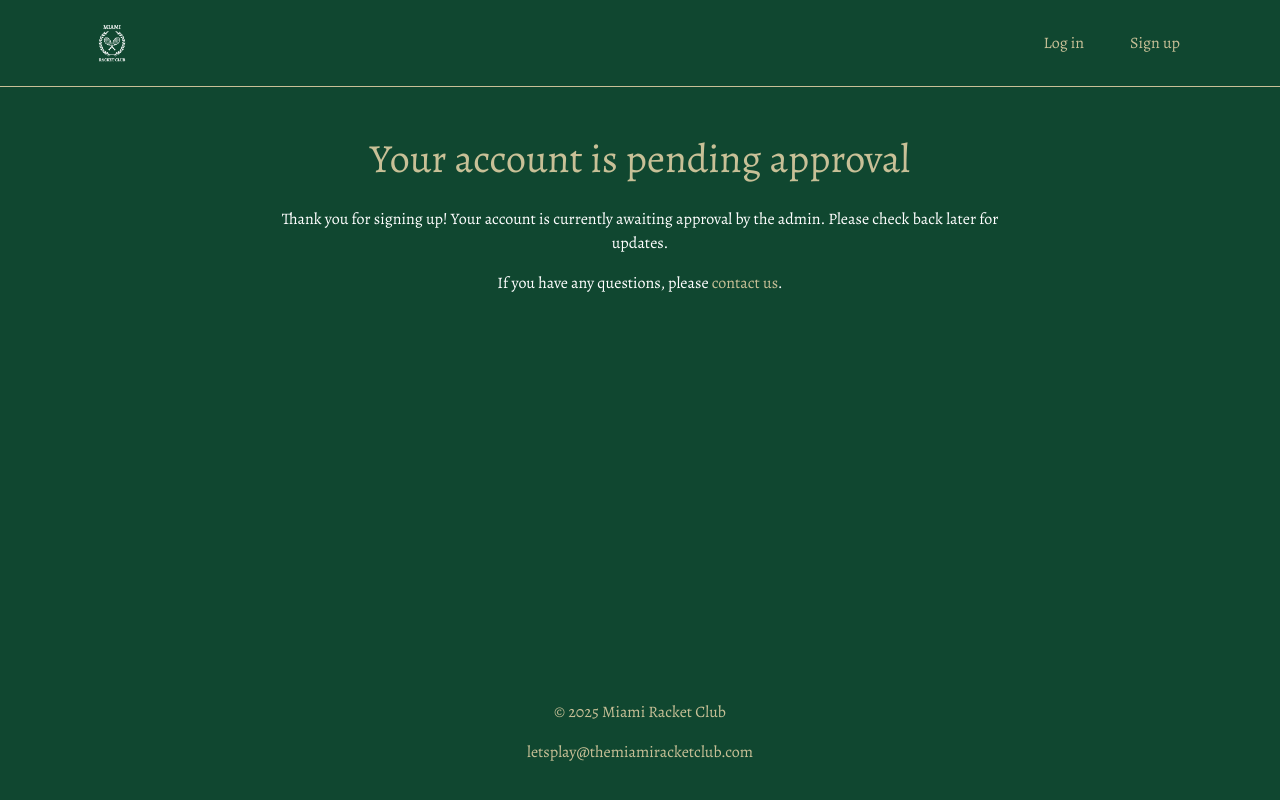
After one commit to vicenteramirezg/miami-racket-club, a Django app: page /pending-approval/ in a window 1280 px wide. The commit adds this page. Run offline with Django 5.2, Linux system fonts and the light colour scheme.

Commit message:
Added users need to be approved by admin.

```diff
--- a/miami_racket_club/miami_racket_club/urls.py
+++ b/miami_racket_club/miami_racket_club/urls.py
@@ -1,19 +1,3 @@
-"""
-URL configuration for miami_racket_club project.
-
-The `urlpatterns` list routes URLs to views. For more information please see:
-    https://docs.djangoproject.com/en/5.1/topics/http/urls/
-Examples:
-Function views
-    1. Add an import:  from my_app import views
-    2. Add a URL to urlpatterns:  path('', views.home, name='home')
-Class-based views
-    1. Add an import:  from other_app.views import Home
-    2. Add a URL to urlpatterns:  path('', Home.as_view(), name='home')
-Including another URLconf
-    1. Import the include() function: from django.urls import include, path
-    2. Add a URL to urlpatterns:  path('blog/', include('blog.urls'))
-"""
 from django.contrib import admin
 from django.urls import path, include
 from rankings.views import SignUpView
@@ -26,5 +10,9 @@ urlpatterns = [
     path('accounts/signup/', SignUpView.as_view(), name='signup'),
     path('terms-and-conditions/', views.terms_and_conditions, name='terms_and_conditions'),
     path('profile/<str:username>/', views.profile, name='profile'),
-    path('', include('rankings.urls'))
+
+    # Add the pending approval page URL pattern here
+    path('pending-approval/', views.pending_approval, name='pending_approval'),
+
+    path('', include('rankings.urls')),
 ]
--- a/miami_racket_club/rankings/models.py
+++ b/miami_racket_club/rankings/models.py
@@ -40,6 +40,7 @@ class Player(models.Model):
     neighborhood = models.CharField(max_length=50, choices=NEIGHBORHOOD_CHOICES, default='Other')
     phone_number = models.CharField(max_length=15, blank=True, null=True)  # US phone numbers only
     created_at = models.DateTimeField(default=timezone.now)  # Automatically set when the player is created
+    is_approved = models.BooleanField(default=False)  # Tracks admin approval
 
     def matches_played(self):
         return self.matches_as_winner.count() + self.matches_as_loser.count()
@@ -72,7 +73,7 @@ class Player(models.Model):
         super().save(*args, **kwargs)
 
     def __str__(self):
-        return f"{self.first_name} {self.last_name}" if self.first_name and self.last_name else self.user.username
+        return f"{self.first_name} {self.last_name}" if self.first_name and self.last_name else f"{self.user.username}"
 
 class Match(models.Model):
     winner = models.ForeignKey(Player, on_delete=models.CASCADE, related_name="won_matches")
--- a/miami_racket_club/rankings/static/rankings/styles.css
+++ b/miami_racket_club/rankings/static/rankings/styles.css
@@ -86,8 +86,18 @@ a:hover {
 }
 
 .home-link:hover {
-    color: #104730;
-    text-decoration: underline;
+    color: #c8c097; /* Keep light beige on hover */
+    text-decoration: underline; /* Add underline on hover */
+}
+
+/* Optional: Add a slight hover effect to links within the home page */
+.home-text a {
+    color: #c8c097;
+}
+
+.home-text a:hover {
+    color: #c8c097;
+    text-decoration: underline; /* Keep underline on hover */
 }
 
 /* Styling for Winner and Loser profile links inside Recent Matches table */
--- /dev/null
+++ b/miami_racket_club/rankings/templates/registration/pending_approval.html
@@ -0,0 +1,21 @@
+{% extends 'rankings/base.html' %}
+
+{% block content %}
+<div class="container">
+    <div class="row justify-content-center">
+        <div class="col-lg-8"> <!-- Narrower width for the content -->
+            <div class="home-container">
+                <h1 class="my-4 text-center home-title">
+                    <span>Your account is pending approval</span>
+                </h1>
+                <p class="text-center home-text">
+                    Thank you for signing up! Your account is currently awaiting approval by the admin. Please check back later for updates.
+                </p>
+                <p class="text-center home-text">
+                    If you have any questions, please <a href="mailto:contact@miamiracketclub.com" class="home-link">contact us</a>.
+                </p>
+            </div>
+        </div>
+    </div>
+</div>
+{% endblock %}
--- a/miami_racket_club/rankings/urls.py
+++ b/miami_racket_club/rankings/urls.py
@@ -1,8 +1,11 @@
 from django.urls import path
 from . import views
+from django.contrib.auth import views as auth_views
+from .views import CustomLoginView
 
 urlpatterns = [
     path('submit/', views.submit_match, name='submit_match'),
+    path('accounts/login/', CustomLoginView.as_view(), name='login'),
     path('player-directory/', views.player_directory, name='player_directory'),
     path('leaderboard/', views.leaderboard, name='leaderboard')
 ]
--- a/miami_racket_club/rankings/views.py
+++ b/miami_racket_club/rankings/views.py
@@ -1,19 +1,24 @@
 from django.shortcuts import render, redirect, get_object_or_404
-from django.contrib.auth import login
+from django.contrib.auth import login, authenticate, get_user_model
+from django.contrib import messages
 from django.db.models import Q
-from django.contrib.auth.forms import UserCreationForm
+from django.contrib.auth.backends import ModelBackend
+from django.contrib.auth.forms import UserCreationForm, AuthenticationForm
+from django.contrib.auth.views import LoginView
 from django.urls import reverse_lazy
 from django.views.generic import CreateView
 from django.core.mail import send_mail
 from django.conf import settings
 from .forms import MatchForm, CustomSignUpForm  # Ensure this import is correct
 from .models import Player, Match, ELOHistory
+from .decorators import approved_required
 from django.contrib.auth.decorators import login_required
 from email.header import Header
 from email.utils import formataddr
 from django.core.paginator import Paginator
 
 @login_required
+@approved_required
 def submit_match(request):
     if request.method == 'POST':
         form = MatchForm(request.POST)
@@ -29,6 +34,7 @@ def submit_match(request):
     return render(request, 'rankings/submit_match.html', {'form': form})
 
 @login_required
+@approved_required
 def leaderboard(request):
     players = Player.objects.order_by('-elo_rating')
     return render(request, 'rankings/leaderboard.html', {'players': players})
@@ -191,6 +197,7 @@ def send_match_notification(match):
         recipient_list = [player.user.email]
         send_mail(subject, plain_message, from_email, recipient_list, html_message=html_message)
 
+@approved_required
 def home(request):
     recent_matches = Match.objects.order_by('-date')[:5]  # Get the 5 most recent matches
     context = {
@@ -199,6 +206,7 @@ def home(request):
     return render(request, 'rankings/home.html', context)
 
 @login_required
+@approved_required
 def profile(request, username):
     player = get_object_or_404(Player, user__username=username)
     matches = Match.objects.filter(winner=player) | Match.objects.filter(loser=player)
@@ -290,7 +298,10 @@ class SignUpView(CreateView):
 
     def form_valid(self, form):
         # Save the User instance
-        user = form.save()
+        user = form.save(commit=False)
+        user.is_approved = False  # Ensure new users require admin approval
+        user.backend = 'django.contrib.auth.backends.ModelBackend'  # Set the backend here
+        user.save()
 
         # Ensure a Player instance is created only if one doesn't already exist
         player, created = Player.objects.get_or_create(
@@ -304,11 +315,29 @@ class SignUpView(CreateView):
             }
         )
 
-        # Log the user in
-        login(self.request, user)
-        return redirect(self.success_url)
+        # Don't log the user in if they are pending approval
+        if user.is_approved:
+            login(self.request, user)
+
+        # Redirect to a custom page indicating that approval is pending
+        return redirect('pending_approval')  # Redirect to the pending approval page
+
+# You can use this for login to also handle redirecting users who are not approved
+class CustomLoginView(LoginView):
+    form_class = AuthenticationForm
+
+    def form_valid(self, form):
+        user = form.get_user()
+
+        # Check if the user is approved
+        if user.player.is_approved:
+            return super().form_valid(form)  # Allow the login to proceed
+        else:
+            # Redirect unapproved users to the 'pending_approval' page
+            return redirect('pending_approval')
 
 @login_required
+@approved_required
 def player_directory(request):
     # Get all players ordered alphabetically by default
     players = Player.objects.order_by('first_name', 'last_name')
@@ -346,3 +375,6 @@ def player_directory(request):
         'max_rating': float(max_rating),
     }
     return render(request, 'rankings/player_directory.html', context)
+
+def pending_approval(request):
+    return render(request, 'registration/pending_approval.html')
```
Also changed, not shown: miami_racket_club/miami_racket_club/settings.py (+22 -17 lines), miami_racket_club/rankings/admin.py (+10 -1 lines), miami_racket_club/rankings/backends.py (added, +32 -0 lines), miami_racket_club/rankings/decorators.py (added, +21 -0 lines), miami_racket_club/rankings/migrations/0013_player_is_approved.py (added), miami_racket_club/rankings/migrations/0014_remove_player_is_approved.py (added), miami_racket_club/rankings/migrations/0015_player_is_approved.py (added).
